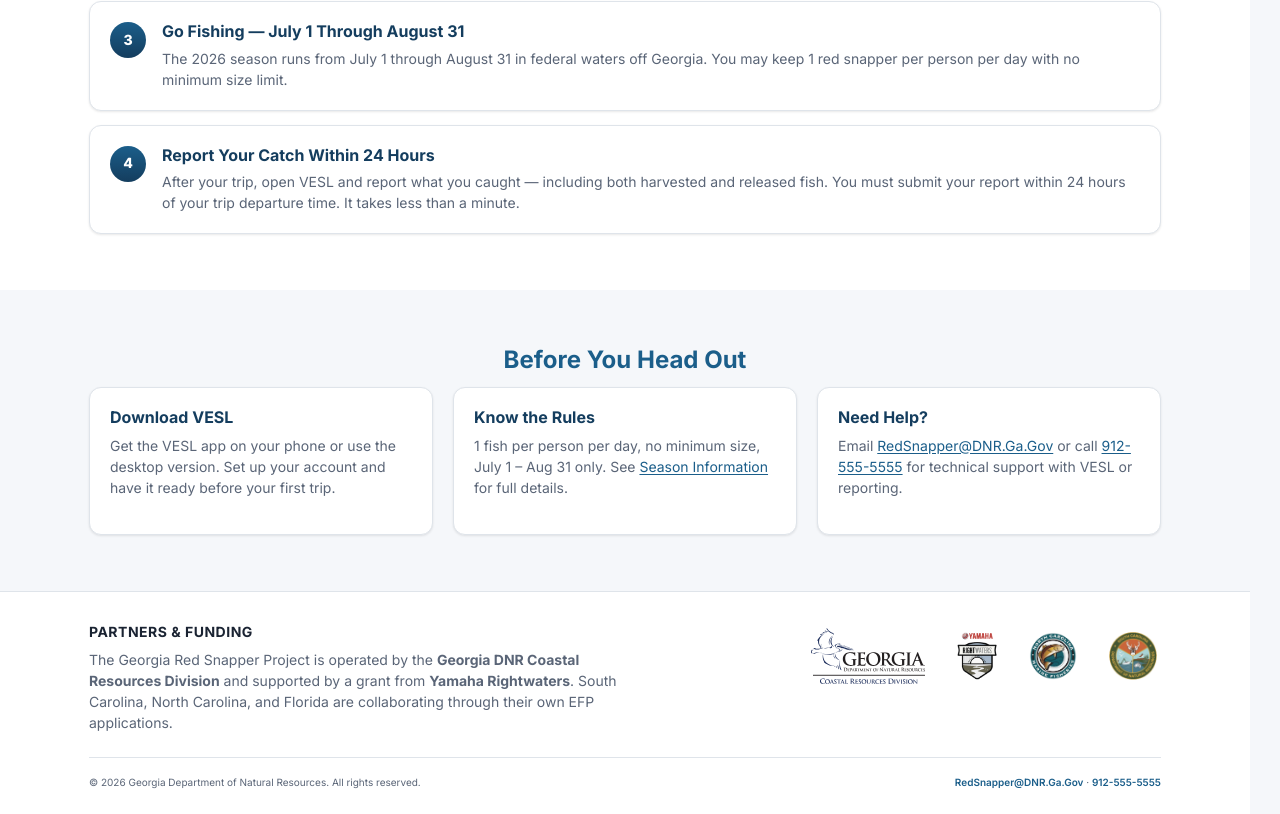
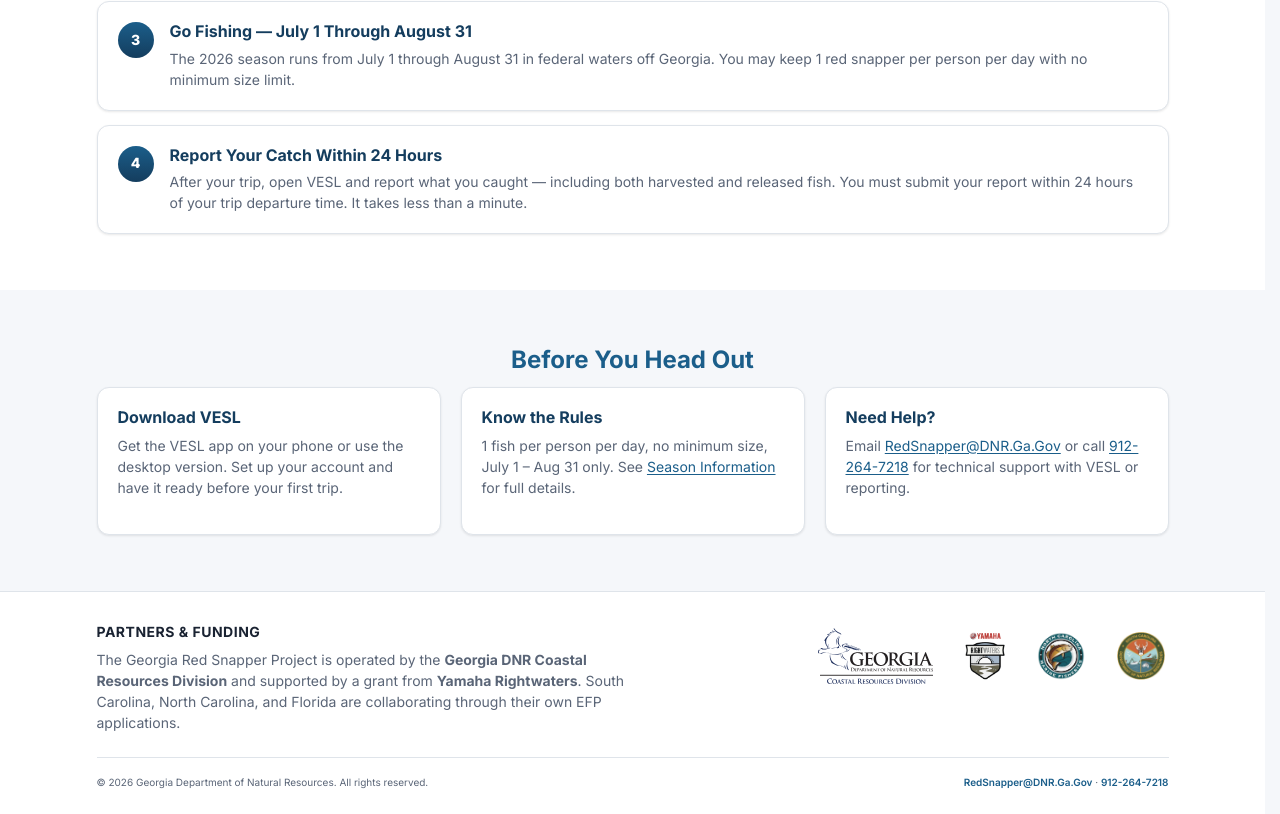
Before and after one commit to fishermedders/georgiaredsnapper.org, a React (Vite) app: page /how-it-works in a window 1280 px wide. Shown: the part 651-1465 px from the top of the page. Built offline with nearby package versions, Linux system fonts and the light colour scheme.

Commit message:
FAQ pulls from qa.txt

```diff
--- a/src/components/DownloadQuickStart.jsx
+++ b/src/components/DownloadQuickStart.jsx
@@ -42,7 +42,7 @@ export default function DownloadQuickStart() {
             <p className="download-support">
               Need help? Email{" "}
               <a href="mailto:RedSnapper@DNR.Ga.Gov">RedSnapper@DNR.Ga.Gov</a>{" "}
-              or call <a href="tel:9125555555">912-555-5555</a>.
+              or call <a href="tel:9122647218">912-264-7218</a>.
             </p>
           </div>
 
--- a/src/components/Partners.jsx
+++ b/src/components/Partners.jsx
@@ -81,7 +81,7 @@ export default function Partners() {
           <small className="footer-contact">
             <a href="mailto:RedSnapper@DNR.Ga.Gov">RedSnapper@DNR.Ga.Gov</a>
             {" · "}
-            <a href="tel:9125555555">912-555-5555</a>
+            <a href="tel:9122647218">912-264-7218</a>
           </small>
         </div>
       </div>
--- a/src/index.css
+++ b/src/index.css
@@ -76,6 +76,7 @@ body {
     -webkit-font-smoothing: antialiased;
     -moz-osx-font-smoothing: grayscale;
     line-height: 1.6;
+    scrollbar-width: none;
 }
 
 img,
--- a/src/pages/Contact.jsx
+++ b/src/pages/Contact.jsx
@@ -49,7 +49,7 @@ export default function Contact() {
             <div className="card">
               <h3 className="card__title">📞 Phone</h3>
               <p className="card__body">
-                <a href="tel:9125555555">912-555-5555</a>
+                <a href="tel:9122647218">912-264-7218</a>
               </p>
               <p className="card__body">
                 Technical support for VESL and reporting help.
--- a/src/pages/HowItWorks.jsx
+++ b/src/pages/HowItWorks.jsx
@@ -76,7 +76,7 @@ export default function HowItWorksPage() {
               <p className="card__body">
                 Email{" "}
                 <a href="mailto:RedSnapper@DNR.Ga.Gov">RedSnapper@DNR.Ga.Gov</a>{" "}
-                or call <a href="tel:9125555555">912-555-5555</a> for technical
+                or call <a href="tel:9122647218">912-264-7218</a> for technical
                 support with VESL or reporting.
               </p>
             </div>
--- a/src/pages/SeasonInfo.jsx
+++ b/src/pages/SeasonInfo.jsx
@@ -159,7 +159,7 @@ export default function SeasonInfo() {
               <p className="card__body">
                 Email{" "}
                 <a href="mailto:RedSnapper@DNR.Ga.Gov">RedSnapper@DNR.Ga.Gov</a>{" "}
-                or call <a href="tel:9125555555">912-555-5555</a> for help with
+                or call <a href="tel:9122647218">912-264-7218</a> for help with
                 reporting, the VESL app, or general questions.
               </p>
               <div className="season-actions">
```
Also changed, not shown: qa.txt.
